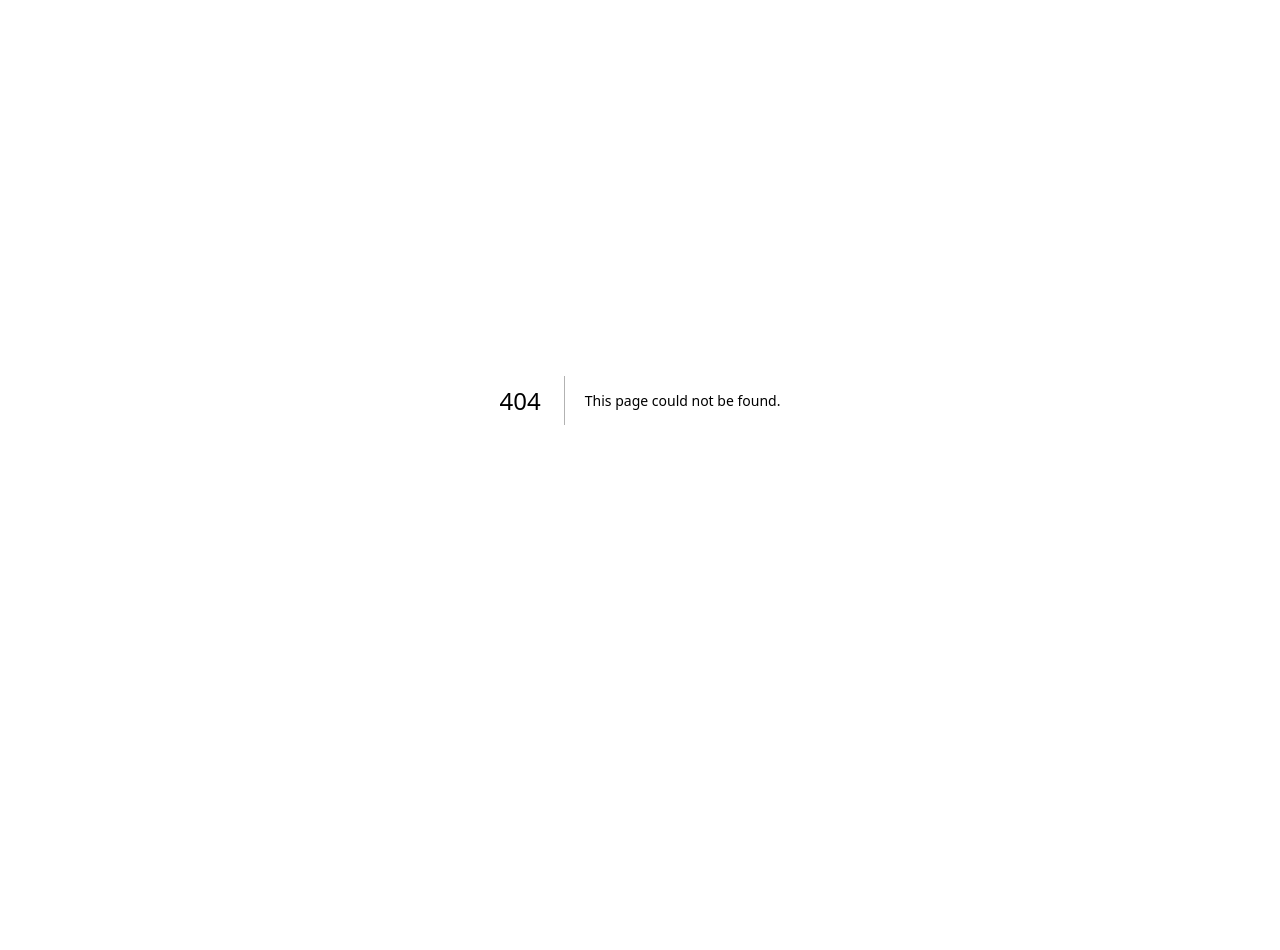
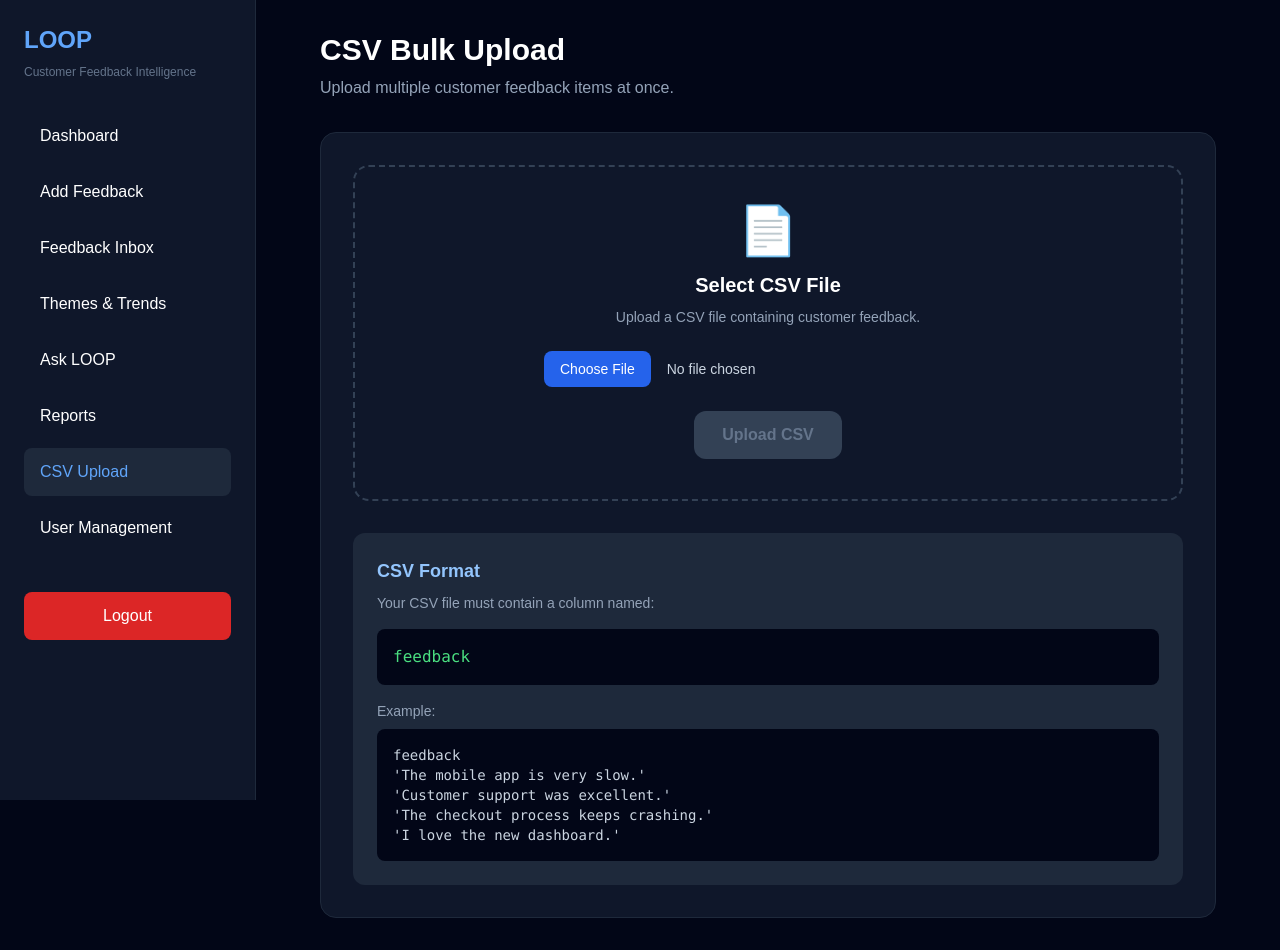
Before and after one commit to pushpab006/loop-feedback-intelligence-, a Next.js app in the folder loop-fronted/: page /csv-upload in a window 1280 px wide. Before the commit this address had no page. Before the commit the page ends 800 px from the top, so only its background shows below. Built offline with nearby package versions, Linux system fonts and the light colour scheme.

Commit message:
Fix CSV upload page

```diff
--- /dev/null
+++ b/loop-fronted/app/csv-upload/page.tsx
@@ -0,0 +1,385 @@
+"use client";
+
+import { useState } from "react";
+
+export default function CSVUpload() {
+  const [file, setFile] = useState<File | null>(null);
+  const [message, setMessage] = useState("");
+  const [loading, setLoading] = useState(false);
+
+  const handleUpload = async () => {
+    if (!file) {
+      setMessage("❌ Please select a CSV file.");
+      return;
+    }
+
+    if (!file.name.toLowerCase().endsWith(".csv")) {
+      setMessage("❌ Please select a CSV file.");
+      return;
+    }
+
+    const token = localStorage.getItem("token");
+
+    if (!token) {
+      setMessage("❌ Please login first.");
+      return;
+    }
+
+    setLoading(true);
+    setMessage("");
+
+    try {
+      const formData = new FormData();
+      formData.append("file", file);
+
+      const response = await fetch(
+        "http://localhost:5000/api/feedback/upload-csv",
+        {
+          method: "POST",
+          headers: {
+            Authorization: `Bearer ${token}`,
+          },
+          body: formData,
+        }
+      );
+
+      const data = await response.json();
+
+      if (!response.ok) {
+        setMessage(
+          `❌ ${data.message || "CSV upload failed."}`
+        );
+        return;
+      }
+
+      setMessage(
+        `✅ ${data.message || "CSV uploaded successfully!"}`
+      );
+
+      setFile(null);
+
+      const fileInput = document.getElementById(
+        "csvFile"
+      ) as HTMLInputElement;
+
+      if (fileInput) {
+        fileInput.value = "";
+      }
+    } catch (error) {
+      console.error("CSV upload error:", error);
+
+      setMessage(
+        "❌ Cannot connect to backend. Make sure the backend is running on port 5000."
+      );
+    } finally {
+      setLoading(false);
+    }
+  };
+
+  function logout() {
+    localStorage.removeItem("token");
+    localStorage.removeItem("loopUser");
+    window.location.href = "/login";
+  }
+
+  return (
+    <main className="min-h-screen bg-slate-950 text-white">
+
+      {/* ================= DESKTOP SIDEBAR ================= */}
+      <aside className="fixed left-0 top-0 hidden h-screen w-64 flex-col border-r border-slate-800 bg-slate-900 p-6 md:flex">
+
+        <h1 className="mb-2 text-2xl font-bold text-blue-400">
+          LOOP
+        </h1>
+
+        <p className="mb-8 text-xs text-slate-500">
+          Customer Feedback Intelligence
+        </p>
+
+        <nav className="space-y-2">
+
+          <a
+            href="/"
+            className="block rounded-lg px-4 py-3 hover:bg-slate-800"
+          >
+            Dashboard
+          </a>
+
+          <a
+            href="/add-feedback"
+            className="block rounded-lg px-4 py-3 hover:bg-slate-800"
+          >
+            Add Feedback
+          </a>
+
+          <a
+            href="/feedback-inbox"
+            className="block rounded-lg px-4 py-3 hover:bg-slate-800"
+          >
+            Feedback Inbox
+          </a>
+
+          <a
+            href="/themes-trends"
+            className="block rounded-lg px-4 py-3 hover:bg-slate-800"
+          >
+            Themes & Trends
+          </a>
+
+          <a
+            href="/ask-loop"
+            className="block rounded-lg px-4 py-3 hover:bg-slate-800"
+          >
+            Ask LOOP
+          </a>
+
+          <a
+            href="/reports"
+            className="block rounded-lg px-4 py-3 hover:bg-slate-800"
+          >
+            Reports
+          </a>
+
+          <a
+            href="/csv-upload"
+            className="block rounded-lg bg-slate-800 px-4 py-3 text-blue-400"
+          >
+            CSV Upload
+          </a>
+
+          <a
+            href="/users"
+            className="block rounded-lg px-4 py-3 hover:bg-slate-800"
+          >
+            User Management
+          </a>
+
+        </nav>
+
+        <button
+          onClick={logout}
+          className="mt-10 w-full rounded-lg bg-red-600 px-4 py-3 font-medium text-white hover:bg-red-700"
+        >
+          Logout
+        </button>
+
+      </aside>
+
+
+      {/* ================= MOBILE NAVIGATION ================= */}
+      <div className="border-b border-slate-800 bg-slate-900 p-4 md:hidden">
+
+        <div className="mb-4">
+          <h1 className="text-2xl font-bold text-blue-400">
+            LOOP
+          </h1>
+
+          <p className="text-xs text-slate-500">
+            Customer Feedback Intelligence
+          </p>
+        </div>
+
+        <nav className="grid grid-cols-2 gap-2">
+
+          <a
+            href="/"
+            className="rounded-lg px-3 py-3 text-sm hover:bg-slate-800"
+          >
+            Dashboard
+          </a>
+
+          <a
+            href="/add-feedback"
+            className="rounded-lg px-3 py-3 text-sm hover:bg-slate-800"
+          >
+            Add Feedback
+          </a>
+
+          <a
+            href="/feedback-inbox"
+            className="rounded-lg px-3 py-3 text-sm hover:bg-slate-800"
+          >
+            Feedback Inbox
+          </a>
+
+          <a
+            href="/themes-trends"
+            className="rounded-lg px-3 py-3 text-sm hover:bg-slate-800"
+          >
+            Themes & Trends
+          </a>
+
+          <a
+            href="/ask-loop"
+            className="rounded-lg px-3 py-3 text-sm hover:bg-slate-800"
+          >
+            Ask LOOP
+          </a>
+
+          <a
+            href="/reports"
+            className="rounded-lg px-3 py-3 text-sm hover:bg-slate-800"
+          >
+            Reports
+          </a>
+
+          <a
+            href="/csv-upload"
+            className="rounded-lg bg-slate-800 px-3 py-3 text-sm text-blue-400"
+          >
+            CSV Upload
+          </a>
+
+          <a
+            href="/users"
+            className="rounded-lg px-3 py-3 text-sm hover:bg-slate-800"
+          >
+            User Management
+          </a>
+
+          <button
+            onClick={logout}
+            className="col-span-2 rounded-lg bg-red-600 px-3 py-3 text-sm font-medium hover:bg-red-700"
+          >
+            Logout
+          </button>
+
+        </nav>
+
+      </div>
+
+
+      {/* ================= MAIN CONTENT ================= */}
+      <section className="p-4 sm:p-6 md:ml-64 lg:p-8">
+
+        <div className="mx-auto max-w-4xl">
+
+          <h2 className="text-2xl font-bold sm:text-3xl">
+            CSV Bulk Upload
+          </h2>
+
+          <p className="mt-2 mb-8 text-sm text-slate-400 sm:text-base">
+            Upload multiple customer feedback items at once.
+          </p>
+
+
+          {/* ================= UPLOAD CARD ================= */}
+          <div className="rounded-2xl border border-slate-800 bg-slate-900 p-4 sm:p-8">
+
+            <div className="rounded-2xl border-2 border-dashed border-slate-700 p-5 text-center sm:p-10">
+
+              <div className="mb-4 text-5xl">
+                📄
+              </div>
+
+              <h3 className="text-xl font-semibold">
+                Select CSV File
+              </h3>
+
+              <p className="mt-2 mb-6 text-sm text-slate-400">
+                Upload a CSV file containing customer feedback.
+              </p>
+
+
+              {/* File Input */}
+              <input
+                id="csvFile"
+                type="file"
+                accept=".csv,text/csv"
+                onChange={(e) => {
+                  const selectedFile =
+                    e.target.files?.[0] || null;
+
+                  setFile(selectedFile);
+                  setMessage("");
+                }}
+                className="mx-auto block w-full max-w-md text-sm text-slate-300 file:mr-2 file:rounded-lg file:border-0 file:bg-blue-600 file:px-3 file:py-2 file:text-white hover:file:bg-blue-700 sm:file:mr-4 sm:file:px-4"
+              />
+
+
+              {/* Selected File */}
+              {file && (
+                <div className="mt-5 overflow-hidden rounded-xl bg-slate-800 p-4">
+
+                  <p className="text-blue-300">
+                    Selected file
+                  </p>
+
+                  <p className="mt-1 break-all text-white">
+                    {file.name}
+                  </p>
+
+                  <p className="mt-1 text-sm text-slate-500">
+                    {(file.size / 1024).toFixed(1)} KB
+                  </p>
+
+                </div>
+              )}
+
+
+              {/* Upload Button */}
+              <button
+                onClick={handleUpload}
+                disabled={!file || loading}
+                className="mt-6 w-full rounded-xl bg-blue-600 px-7 py-3 font-semibold hover:bg-blue-700 disabled:bg-slate-700 disabled:text-slate-500 sm:w-auto"
+              >
+                {loading
+                  ? "Uploading & Analyzing..."
+                  : "Upload CSV"}
+              </button>
+
+            </div>
+
+
+            {/* Message */}
+            {message && (
+              <div className="mt-6 break-words rounded-xl bg-slate-800 p-4">
+                <p>{message}</p>
+              </div>
+            )}
+
+
+            {/* ================= CSV FORMAT ================= */}
+            <div className="mt-8 rounded-xl bg-slate-800 p-4 sm:p-6">
+
+              <h3 className="text-lg font-semibold text-blue-300">
+                CSV Format
+              </h3>
+
+              <p className="mt-2 text-sm text-slate-400">
+                Your CSV file must contain a column named:
+              </p>
+
+              <div className="mt-4 rounded-lg bg-slate-950 p-4">
+                <code className="text-green-400">
+                  feedback
+                </code>
+              </div>
+
+              <p className="mt-4 text-sm text-slate-400">
+                Example:
+              </p>
+
+              <div className="mt-2 overflow-x-auto rounded-lg bg-slate-950 p-4">
+
+              <pre className="min-w-max text-sm text-slate-300">
+{`feedback
+'The mobile app is very slow.'
+'Customer support was excellent.'
+'The checkout process keeps crashing.'
+'I love the new dashboard.'`}
+</pre>
+
+              </div>
+
+            </div>
+
+          </div>
+
+        </div>
+
+      </section>
+
+    </main>
+  );
+}
```
